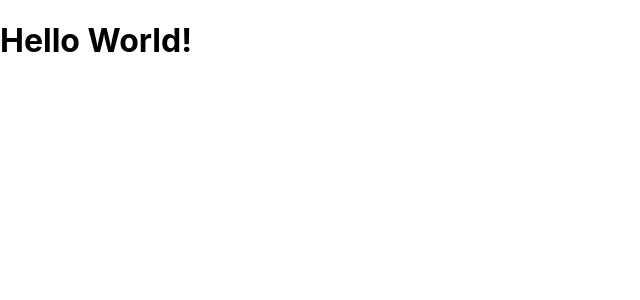
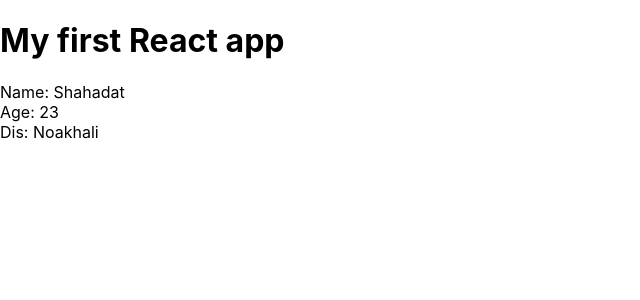
Before and after one commit to MdShahadatHossainbd/React-Redux, a React (Create React App) app: page / in a window 1280 px wide. Shown: the top 300 px of the page, without its empty margins (0-640 px from the left). Built offline with nearby package versions, Linux system fonts and the light colour scheme.

Commit message:
Add files via upload

```diff
--- a/src/App.js
+++ b/src/App.js
@@ -1,9 +1,15 @@
-function App() {
-  return (
-    <div className="App">
-      <h1>Hello World!</h1>
-    </div>
-  );
+import React, { Component } from 'react';
+import Info from './Info';
+
+class App extends Component {
+  render() {
+    return (
+      <div className="App">
+        <h1>My first React app</h1>
+        <Info />
+      </div>
+    );
+  }
 }
 
 export default App;
--- /dev/null
+++ b/src/Info.js
@@ -0,0 +1,15 @@
+import React, { Component } from 'react'
+
+class Info extends Component{
+  render(){
+    return (
+      <div className="info">
+        <div>Name: Shahadat</div>
+        <div>Age: 23</div>
+        <div>Dis: Noakhali</div>
+      </div>
+    )
+  }
+}
+
+export default Info
```
